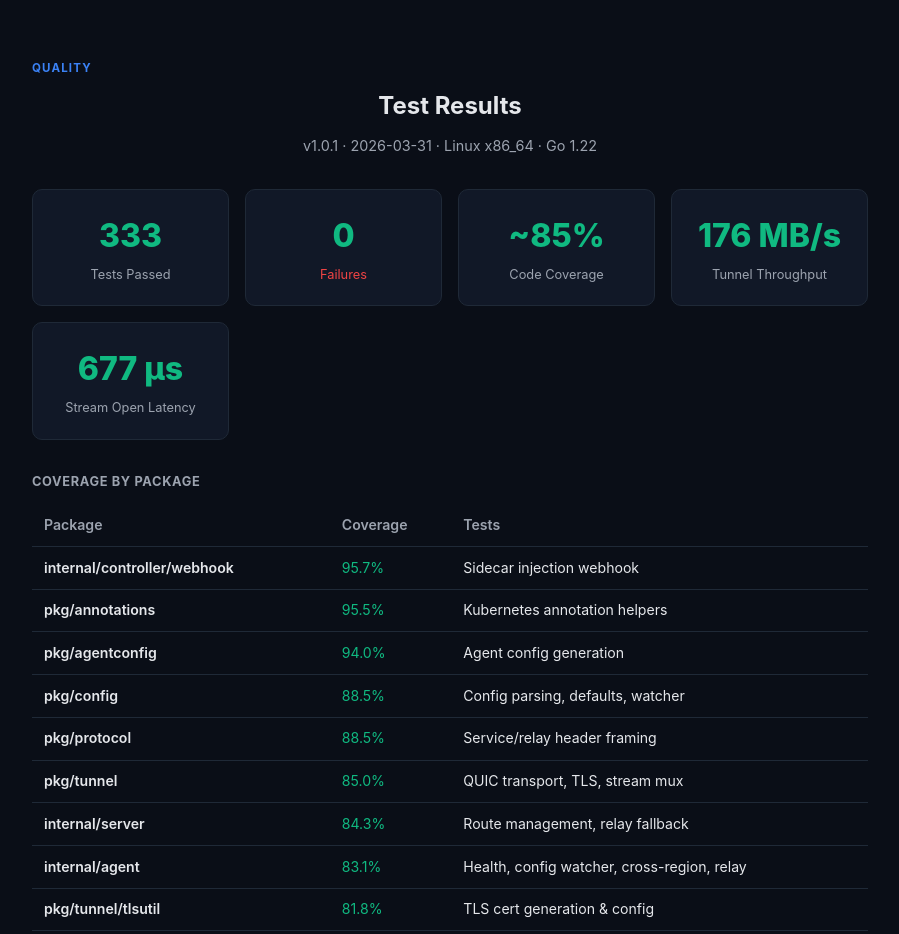
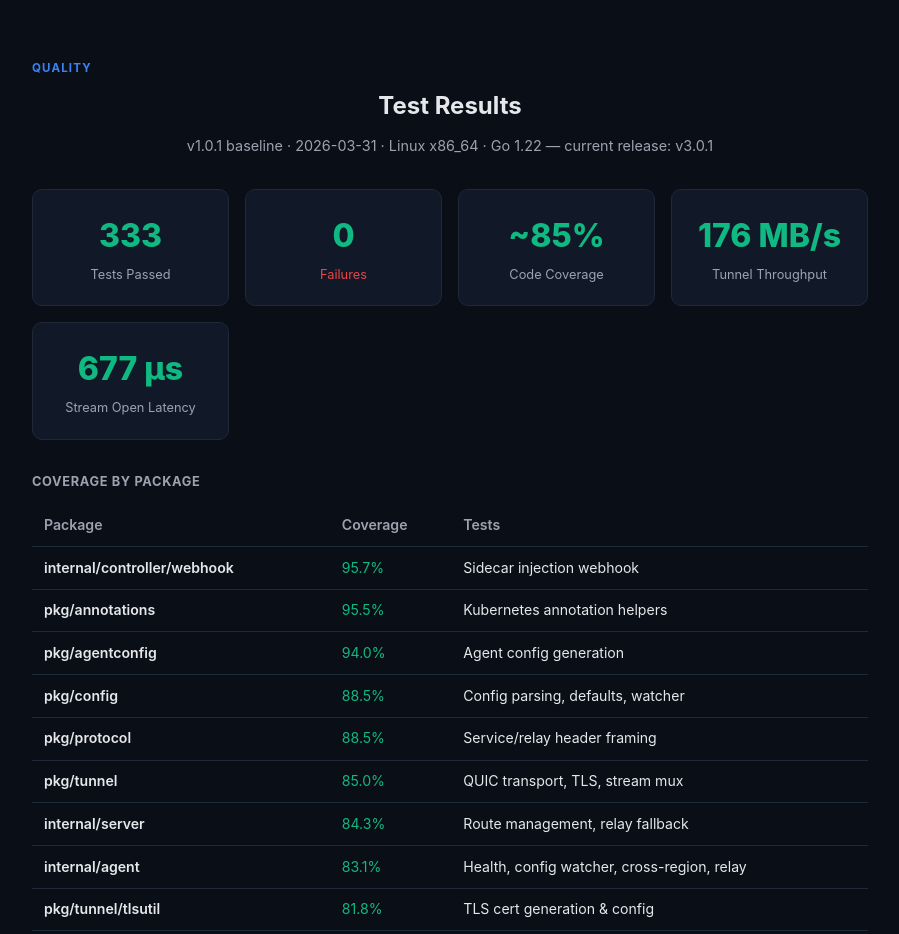
Before and after one commit to outpostos/OutpostNet, a plain HTML site: page docs/index.html in a window 1280 px wide. Shown: the part 2640-3574 px from the top of the page, without its empty margins (190-1089 px from the left). Drawn offline with Linux system fonts and the light colour scheme.

Commit message:
docs(landing): label Test Results as v1.0.1 baseline (OUT-132) (#74)
The Test Results banner still read "v1.0.1 · 2026-03-31 · Go 1.22"
while the hero advertises v3.0.1. The stats and full report are from
test-report-v1.0.md, so label them explicitly as a v1.0.1 baseline and
note the current release instead of implying they are current.

Also drop the misleading "(v2.0)" pins from the README install headings;
the v2.0 generation is already documented in the intro and the headings
now sit above v3.0.1 asset links.

Co-authored-by: imneov <i@imneov.im>

```diff
--- a/docs/index.html
+++ b/docs/index.html
@@ -380,7 +380,7 @@ Host A (server role)                    Host B (client role)
 <section class="test-results" id="test-results">
   <span class="section-label">Quality</span>
   <h2>Test Results</h2>
-  <p class="section-sub">v1.0.1 · 2026-03-31 · Linux x86_64 · Go 1.22</p>
+  <p class="section-sub">v1.0.1 baseline · 2026-03-31 · Linux x86_64 · Go 1.22 — current release: v3.0.1</p>
 
   <div class="test-stat-grid">
     <div class="test-stat">
```
Also changed, not shown: 1 other file.
